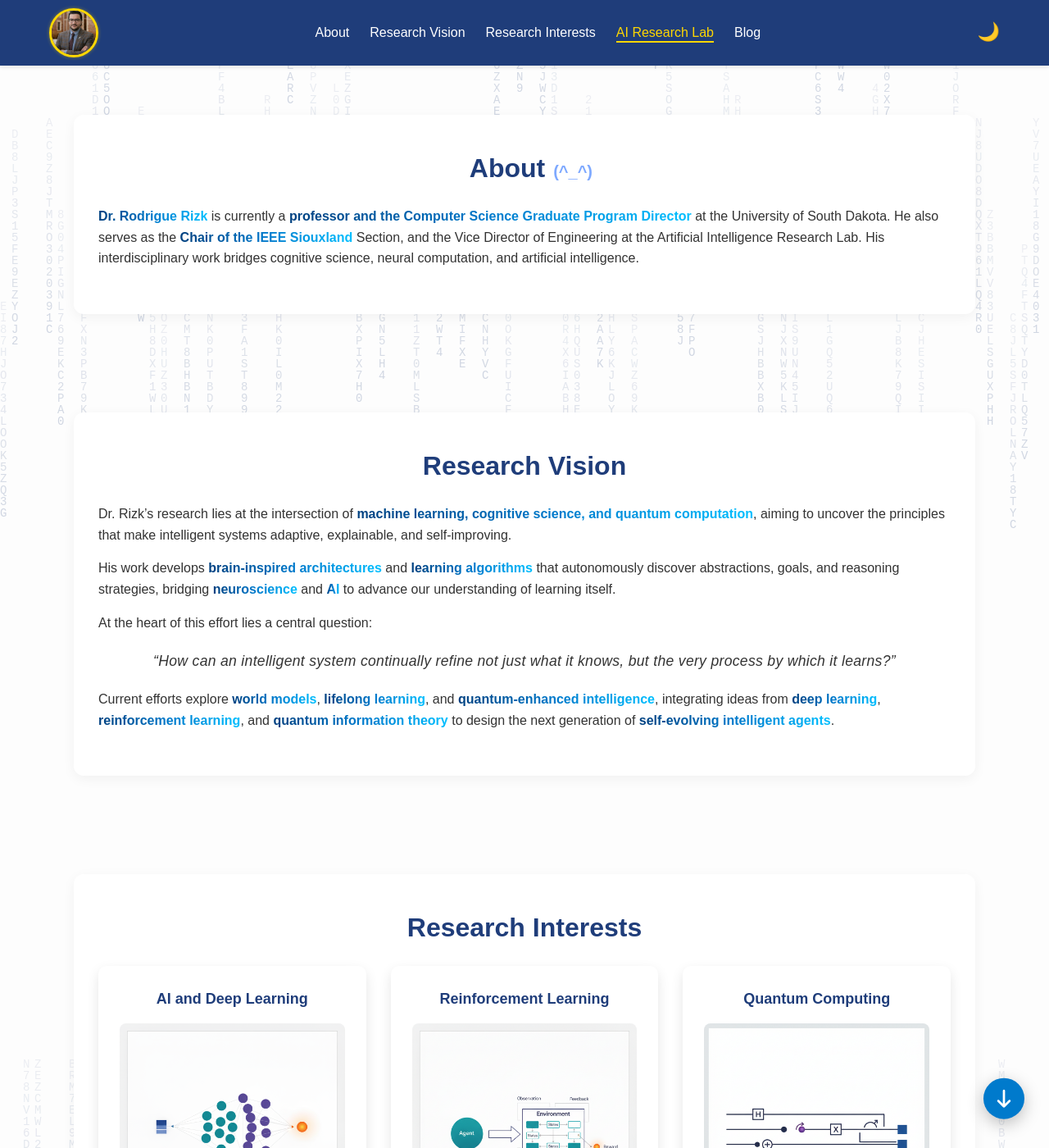
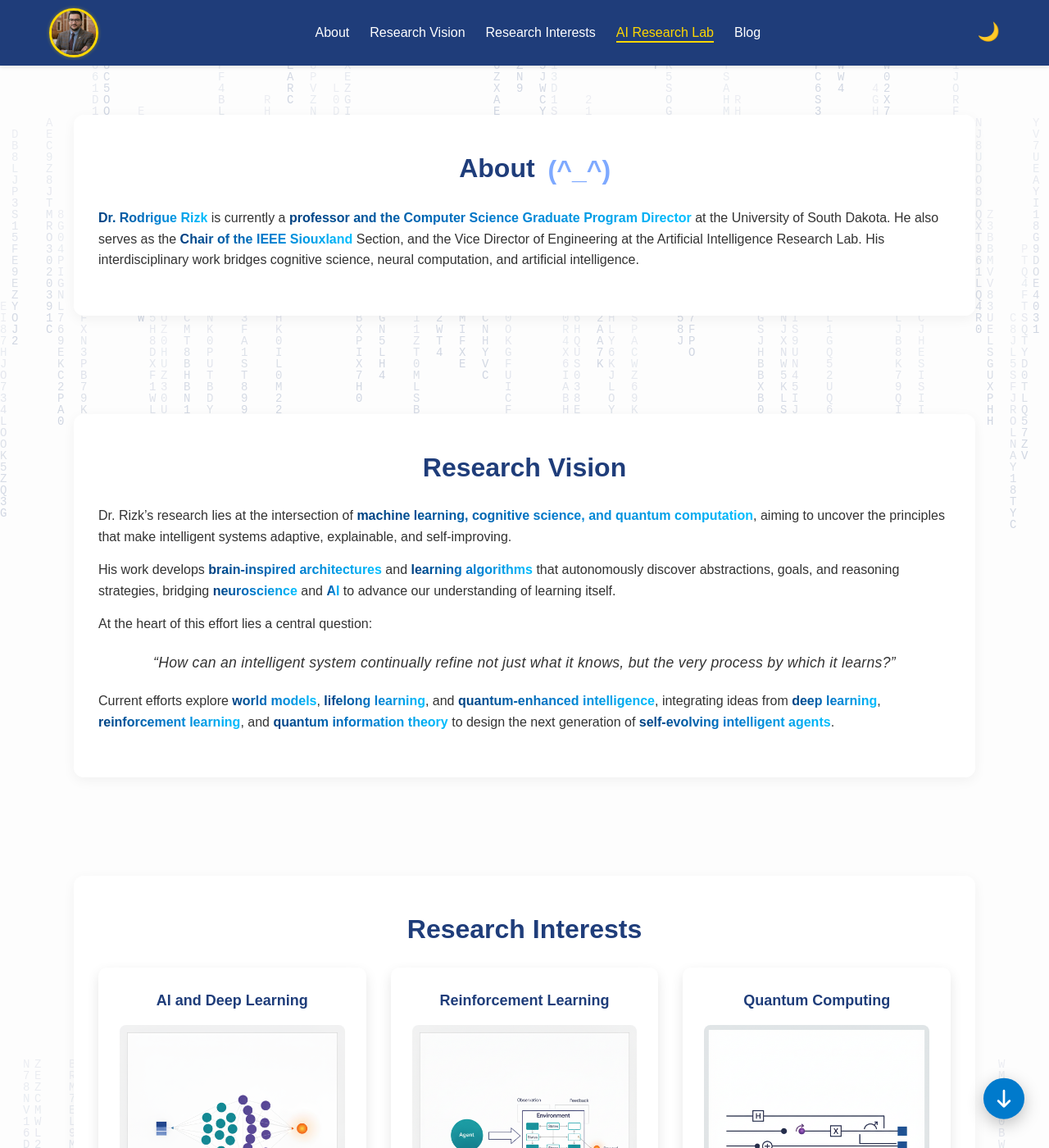
Before and after one commit to rodriguerizk/rodriguerizk.github.io, a Jekyll site: the page index.html, which Jekyll copies as it is, in a window 1280 px wide and 1400 px high. Shown: the whole window at 82% size. Built offline with Jekyll 4.4.1, drawn with Linux system fonts in a browser that asks for light colours; nearby versions of some CDN libraries.

Commit message:
Update style.css

```diff
--- a/css/style.css
+++ b/css/style.css
@@ -1453,7 +1453,7 @@ Mascot animation
 .ascii::after {
   content: "(^_^)";
   display: inline-block;
-  font-size: 20px; /* adjust size */
+  /*font-size: 20px;*/ /* adjust size */
   transition: transform 0.2s ease, content 0.2s ease;
   cursor: pointer; /* optional: shows hover */
 
@@ -1467,6 +1467,8 @@ Mascot animation
   color: #7ea9ff;
   margin-right: 0.3em; /* <- adds space after mascot */
   margin-left: 0.5em; /* <- adds space before mascot */
+  vertical-align: middle; /* aligns mascot with text */
+
 
 
 
```
